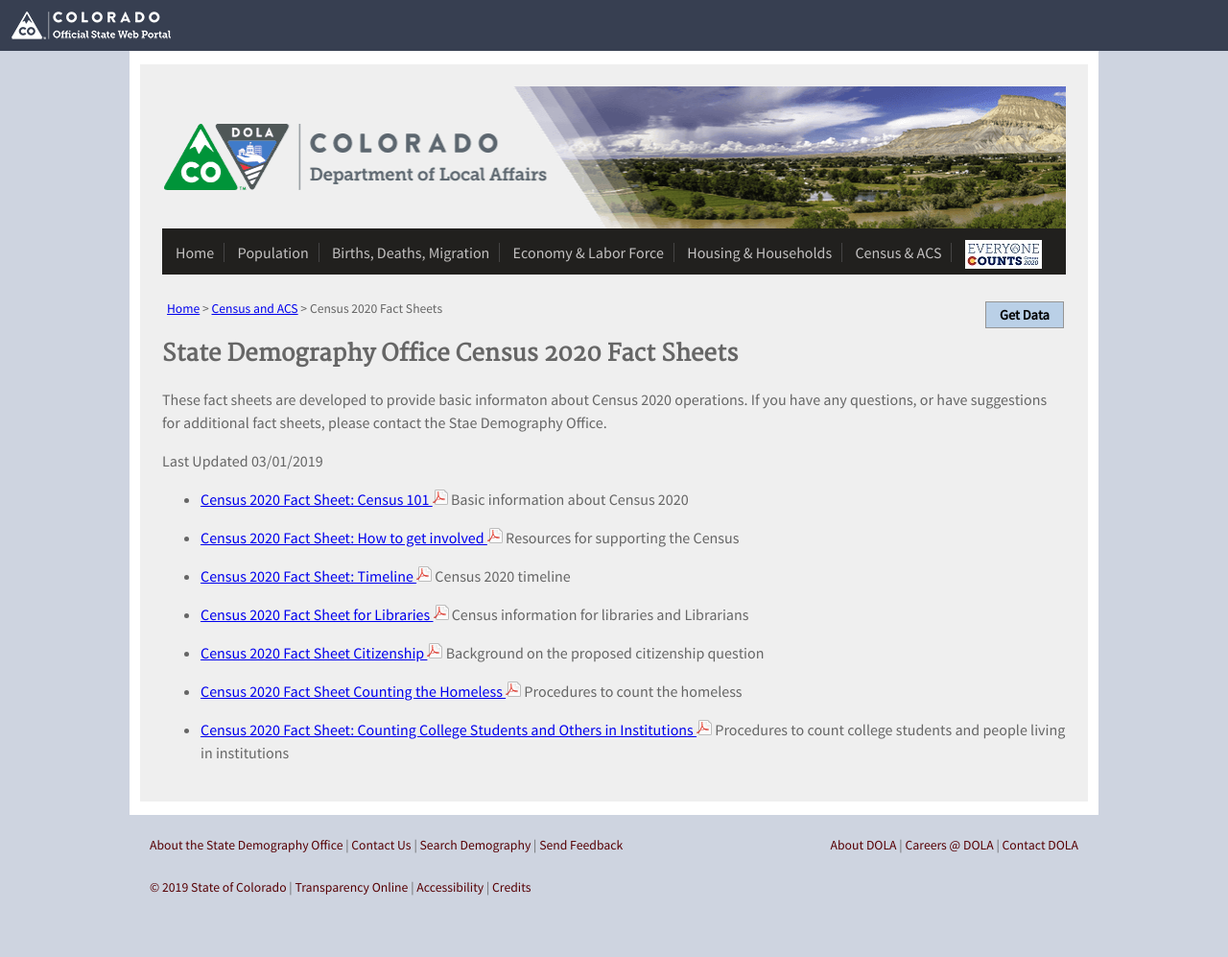
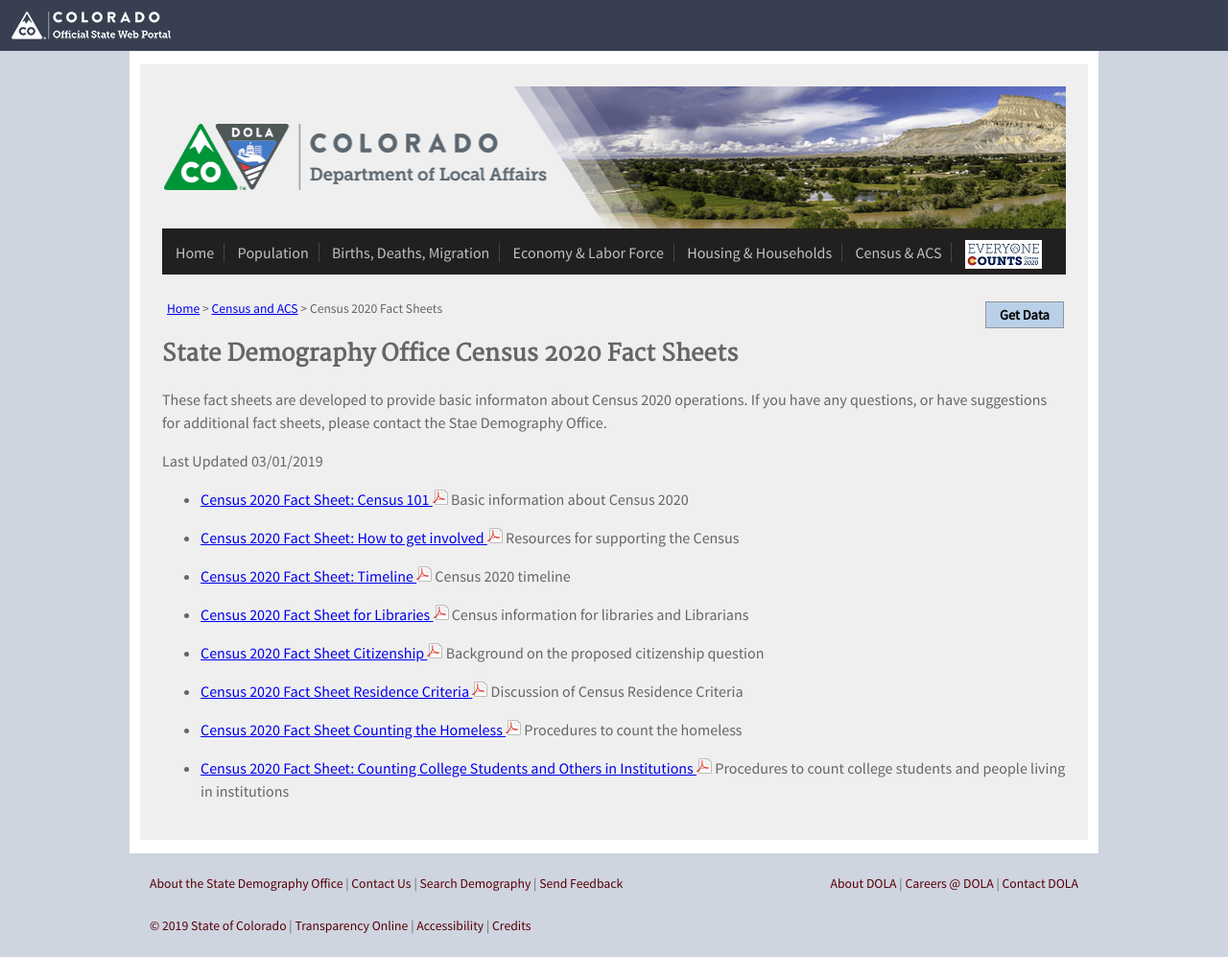
Before and after one commit to TBleess/Website_New, a Jekyll site: the page built from pages/5_CensusACS/2020-factsheets.md, in a window 1280 px wide. Shown: the whole page at 96% size. Built offline with Jekyll 4.4.1, drawn with Linux system fonts in a browser that asks for light colours; before the commit the page ends 957 px from its top, so only the background shows below that.

Commit message:
Update 2020-factsheets.md

```diff
--- a/pages/5_CensusACS/2020-factsheets.md
+++ b/pages/5_CensusACS/2020-factsheets.md
@@ -23,6 +23,7 @@
 
 * [Census 2020 Fact Sheet Citizenship  ![pdf](/images/page_white_acrobat.png 'download pdf file')](https://drive.google.com/uc?export=download&id=1vPIn39C4Vur0EJcNLC0jdVvNCNhYHZbq) Background on the proposed citizenship question
 
+* [Census 2020 Fact Sheet Residence Criteria ![pdf](/images/page_white_acrobat.png 'download pdf file')](https://drive.google.com/uc?export=download&id=1vOcBEhKW8xbraf-bZ9lpc6AuhSsmWeAM)  Discussion of Census Residence Criteria
 * [Census 2020 Fact Sheet Counting the Homeless  ![pdf](/images/page_white_acrobat.png 'download pdf file')](https://drive.google.com/uc?export=download&id=13ByTLcA6K2eusbxzojrbb7EbxbvCZIM-) Procedures to count the homeless
 
 * [Census 2020 Fact Sheet: Counting College Students and Others in Institutions  ![pdf](/images/page_white_acrobat.png 'download pdf file')](https://drive.google.com/uc?export=download&id=1nHo3O3VYkinLzdxhGP0Qr4sRhhdAG1Qd) Procedures to count college students and people living in institutions
```
